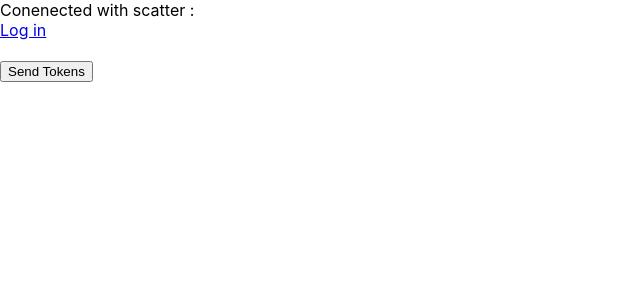
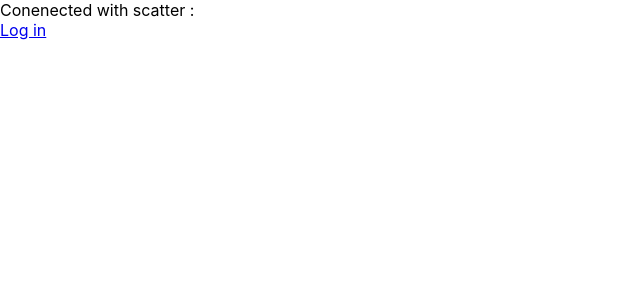
Before and after one commit to nishants/scatterjs-react, a React (Create React App) app: page / in a window 1280 px wide. Shown: the top 300 px of the page, without its empty margins (0-640 px from the left). Built offline with nearby package versions, Linux system fonts and the light colour scheme; what scatterjs-core, scatterjs-plugin-eosjs would draw is missing.

Commit message:
Extract send tokens component.

```diff
--- /dev/null
+++ b/src/components/send_tokens/index.js
@@ -0,0 +1,11 @@
+import React from 'react';
+
+const SendTokens = ({onSend}) => (
+    <button onClick={() => onSend({
+        toAccount :'lioninjungle',
+        amount : '1.0000 EOS',
+        memo: 'sending tokens for fun'
+    })}>Send Tokens</button>
+);
+
+export default SendTokens;
--- a/src/pages/home/index.js
+++ b/src/pages/home/index.js
@@ -11,6 +11,7 @@
 } from '../../scatter/scatter_helper';
 
 import UserWallet from "../../components/user_wallet";
+import SendTokens from "../../components/send_tokens";
 
 class Home extends Component{
     constructor(props){
@@ -46,13 +47,9 @@
         return null;
     }
 
-    sendTokens = () => {
+    sendTokens = ({toAccount,amount,memo}) => {
         this.setState({requestedTransaction: true});
-        sendTokens({
-            toAccount :'lioninjungle',
-            amount : '1.0000 EOS',
-            memo: 'sending tokens for fun'
-        }).then(() => {
+        sendTokens({toAccount,amount,memo}).then(() => {
             this.setState({requestedTransaction: false});
         }).catch(error => console.log(error.message));
     };
@@ -81,9 +78,8 @@
                         <span>[{userAccount.keyType}] {userAccount.publicKey} </span>
                     </div>
                     <UserWallet wallet={userWallet}/>
+                    <SendTokens onSend={sendTokens}/>
                 </>}
-                <br/>
-                <button onClick={sendTokens}>Send Tokens</button>
             </></div>
         );
     }
```
